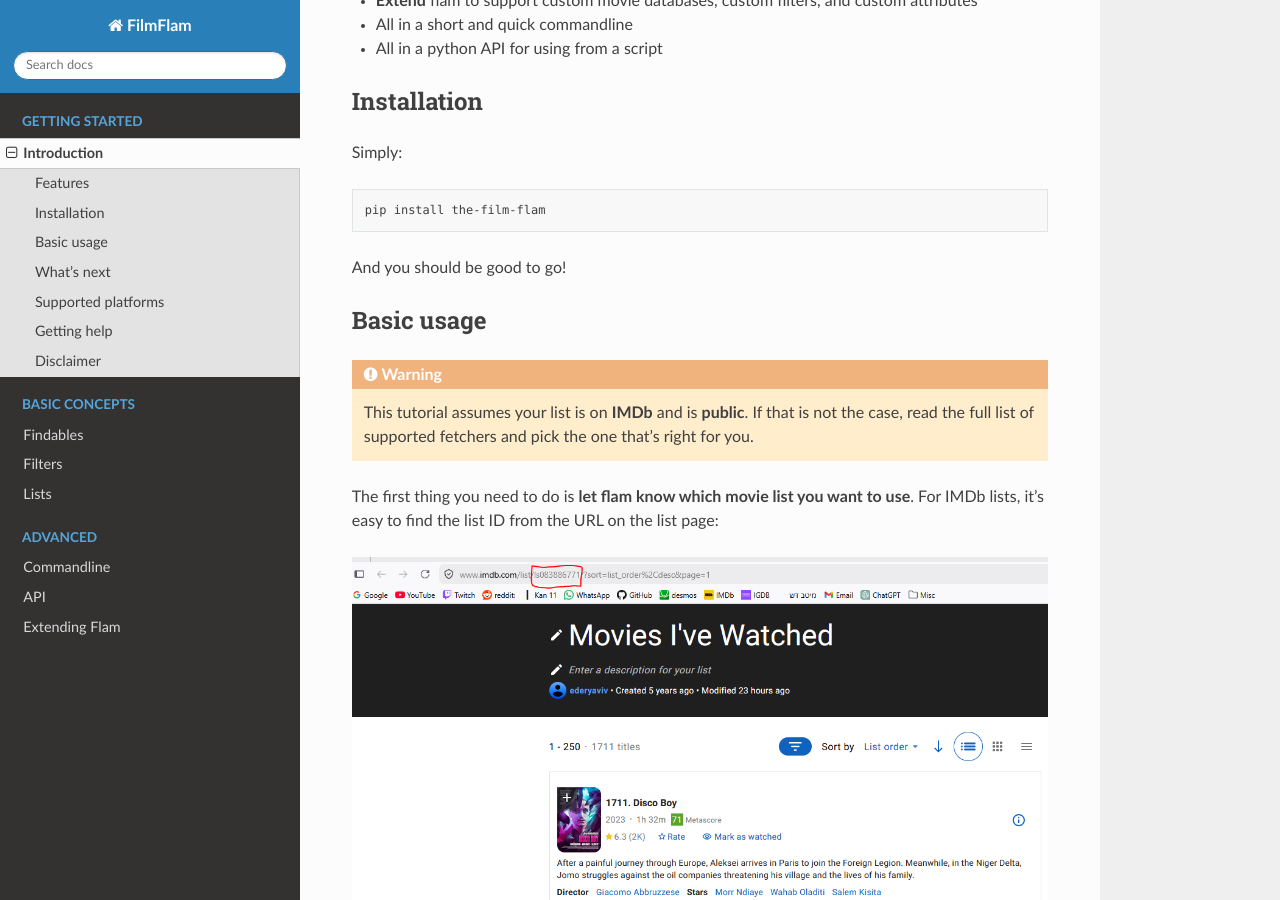
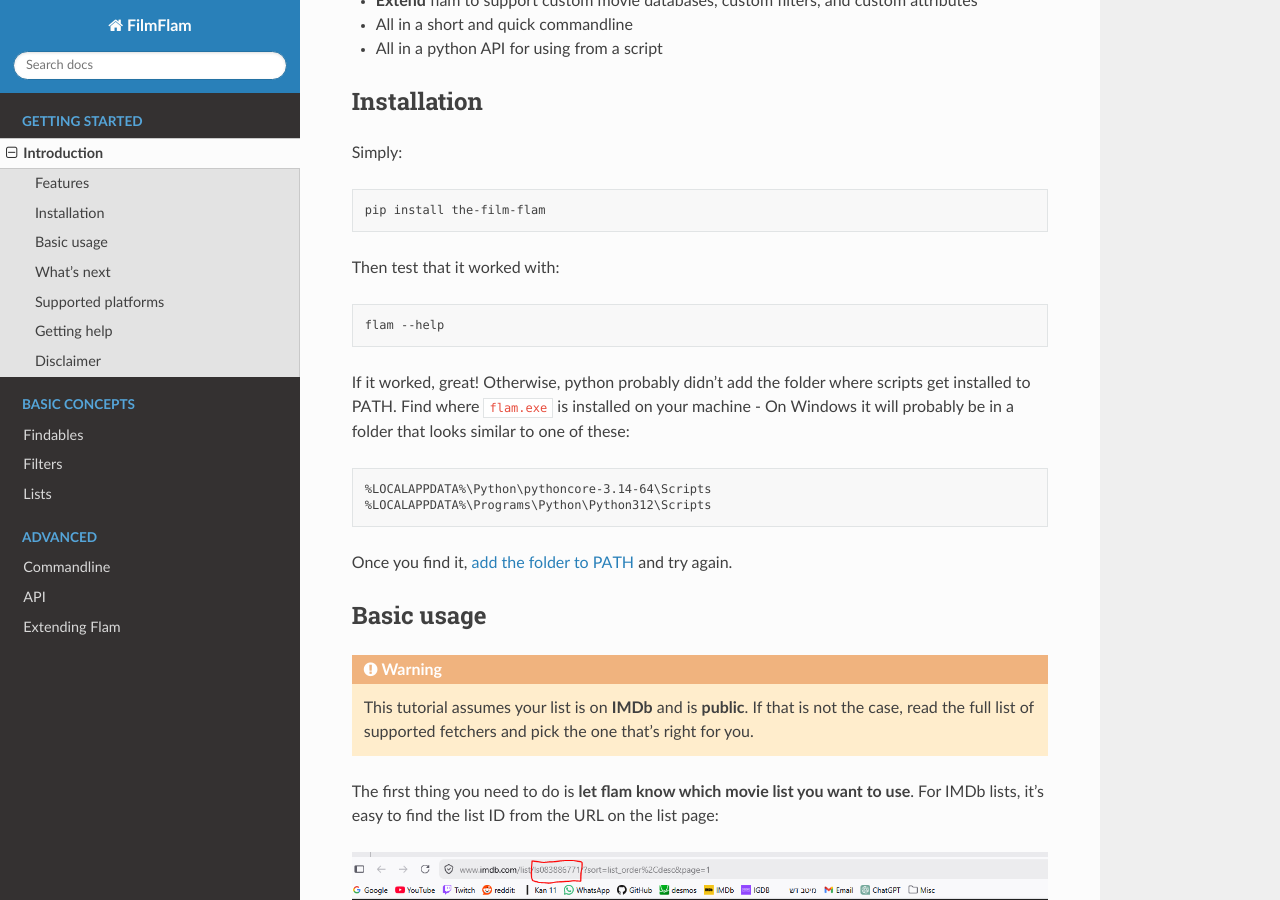
Before and after one commit to Verpous/film-flam, a Sphinx documentation site: the page built from docs/source/introduction.rst, in a window 1280 px wide and 900 px high, scrolled down 1284 px. Built offline with Sphinx 7.4.7 and the Read the Docs theme 3.1.0, drawn with Linux system fonts in a browser that asks for light colours; pages that are not in the unit, such as notebooks, are missing from menus; the version number could not be read and is left out.

Commit message:
added help section about adding flam to path

```diff
--- a/docs/source/introduction.rst
+++ b/docs/source/introduction.rst
@@ -30,7 +30,21 @@
 
     pip install the-film-flam
 
-And you should be good to go!
+Then test that it worked with:
+
+.. code-block:: bash
+
+    flam --help
+
+If it worked, great! Otherwise, python probably didn't add the folder where scripts get installed to PATH.
+Find where ``flam.exe`` is installed on your machine - On Windows it will probably be in a folder that looks similar to one of these:
+
+.. code-block:: text
+
+    %LOCALAPPDATA%\Python\pythoncore-3.14-64\Scripts
+    %LOCALAPPDATA%\Programs\Python\Python312\Scripts
+
+Once you find it, `add the folder to PATH <https://www.thewindowsclub.com/how-to-add-edit-a-path-variable-in-windows>`__ and try again.
 
 Basic usage
 -----------
```
Also changed, not shown: README.md (+9 -1 lines).
